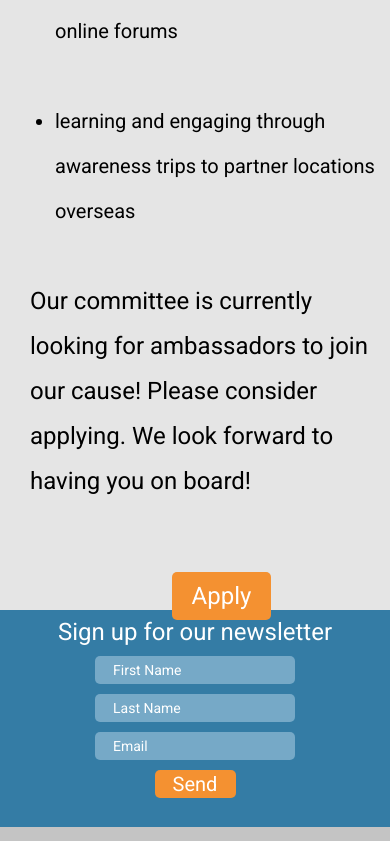
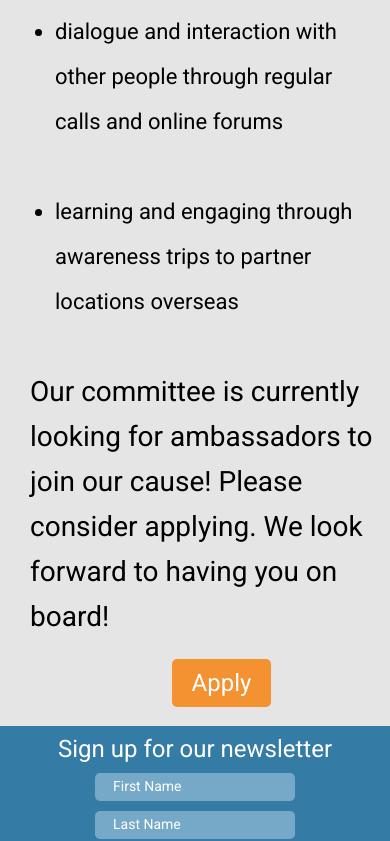
Before and after one commit to Dilekcn/charity, a React (Create React App) app: page /getinvolved/beanambassador in a window 390 px wide. Shown: the part 1472-2313 px from the top of the page. Built offline with nearby package versions, Linux system fonts and the light colour scheme; data requests are answered from the project's data file.

Commit message:
responsive ambassador.css.

```diff
--- a/src/components/GetInvolved/BeAnAmbassador/Ambassador.css
+++ b/src/components/GetInvolved/BeAnAmbassador/Ambassador.css
@@ -1,6 +1,3 @@
-/* .mainContainerambass {
-  margin-bottom: 70px;
-} */
 .contentAmb {
   display: grid;
   align-content: center;
@@ -17,22 +14,23 @@
   font-family: Prociono;
   font-style: normal;
   font-weight: normal;
-  font-size: 24px;
+  font-size: 28px;
   line-height: 45px;
   width: 90%;
   text-align: left;
-  margin-bottom: 15%;
+  /* margin-bottom: 15%; */
 }
 
 .contentAmb1-p li {
   color: black;
-  font-size: 20px;
+  font-size: 22px;
   margin-left: 25px;
 }
 
 .apply-btn-Amb {
+  width: fit-content;
+  margin-left: 44%;
   margin-top: 5%;
-  margin-left: 44%;
   margin-bottom: 5%;
   border-radius: 5px;
   border: none;
--- a/src/components/GetInvolved/BeAnAmbassador/Ambassador.js
+++ b/src/components/GetInvolved/BeAnAmbassador/Ambassador.js
@@ -6,6 +6,15 @@ import { Link, useHistory } from 'react-router-dom';
 
 const Ambassador = ({isLoggedIn}) => {
   const history = useHistory()
+  function handleClick () {
+    if(isLoggedIn) {
+      history.push("/getinvolved/beanambassador-form") }
+      else {
+history.push("/login")
+      }
+    }
+
+
   useEffect(() => {
 		window.scroll(0, 0);
 	}, []);
@@ -33,15 +42,14 @@ const Ambassador = ({isLoggedIn}) => {
       <br/>
       <p>Our committee is currently looking for ambassadors to join our cause! Please consider applying. We look forward to having you on board!</p>
        </p>
-       <br/>
-       <div>
-					<Link
-						to={isLoggedIn ? "/getinvolved/beanambassador-form" : "/login"}
+
+					<button
+						onClick={handleClick}
 						className="apply-btn-Amb"
 					>
 						Apply
-					</Link>
-				</div>
+					</button>
+
       </div>
 
     </div>
```
Also changed, not shown: 1 other file (tests, documents, lock files or other folders).
